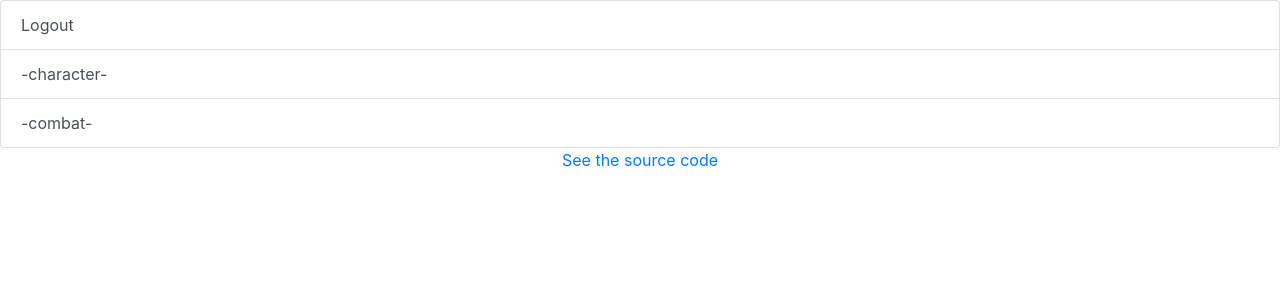
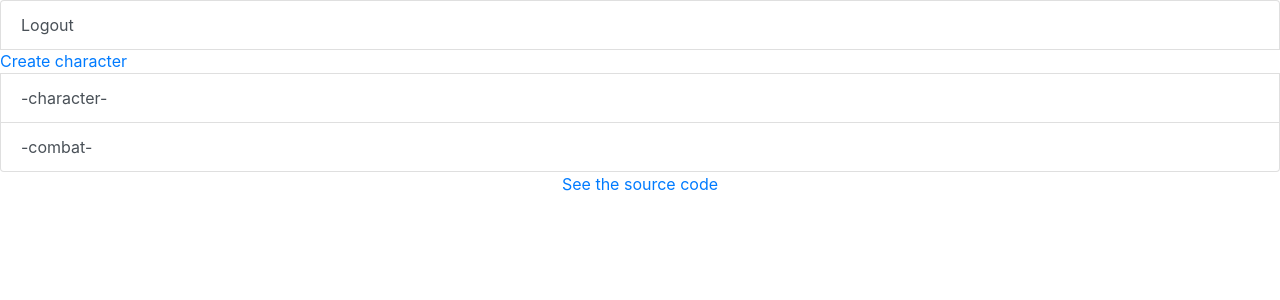
Before and after one commit to cfriaszapater/bs-character, a React (Create React App) app: page / in a window 1280 px wide. Shown: the top 300 px of the page. Built offline with nearby package versions, Linux system fonts and the light colour scheme; sample sign-in values are in the browser's storage.

Commit message:
WIP create character

```diff
--- a/src/components/menu/MenuView.tsx
+++ b/src/components/menu/MenuView.tsx
@@ -1,5 +1,6 @@
 import React from "react";
 import { Link } from "react-router-dom";
+import { history } from "../../util/history";
 
 export function MenuView() {
   return (
@@ -7,6 +8,9 @@ export function MenuView() {
       <Link to="/login" className="list-group-item list-group-item-action">
         Logout
       </Link>
+      <a href="/character" onClick={handleClickCreateCharacter}>
+        Create character
+      </a>
       <Link to="/character" className="list-group-item list-group-item-action">
         -character-
       </Link>
@@ -16,3 +20,14 @@ export function MenuView() {
     </div>
   );
 }
+
+function handleClickCreateCharacter(e: React.SyntheticEvent) {
+  e.preventDefault();
+  // TODO call characterActions.createCharacther, that will:
+  // - CREATE_CHARACTER_BEGIN action (see fetchCharacter):
+  // - Create character (POST), obtain id
+
+  // TODO then, on SUCCESS:
+  // history.push("/character/{id}")
+  history.push("/character");
+}
```
